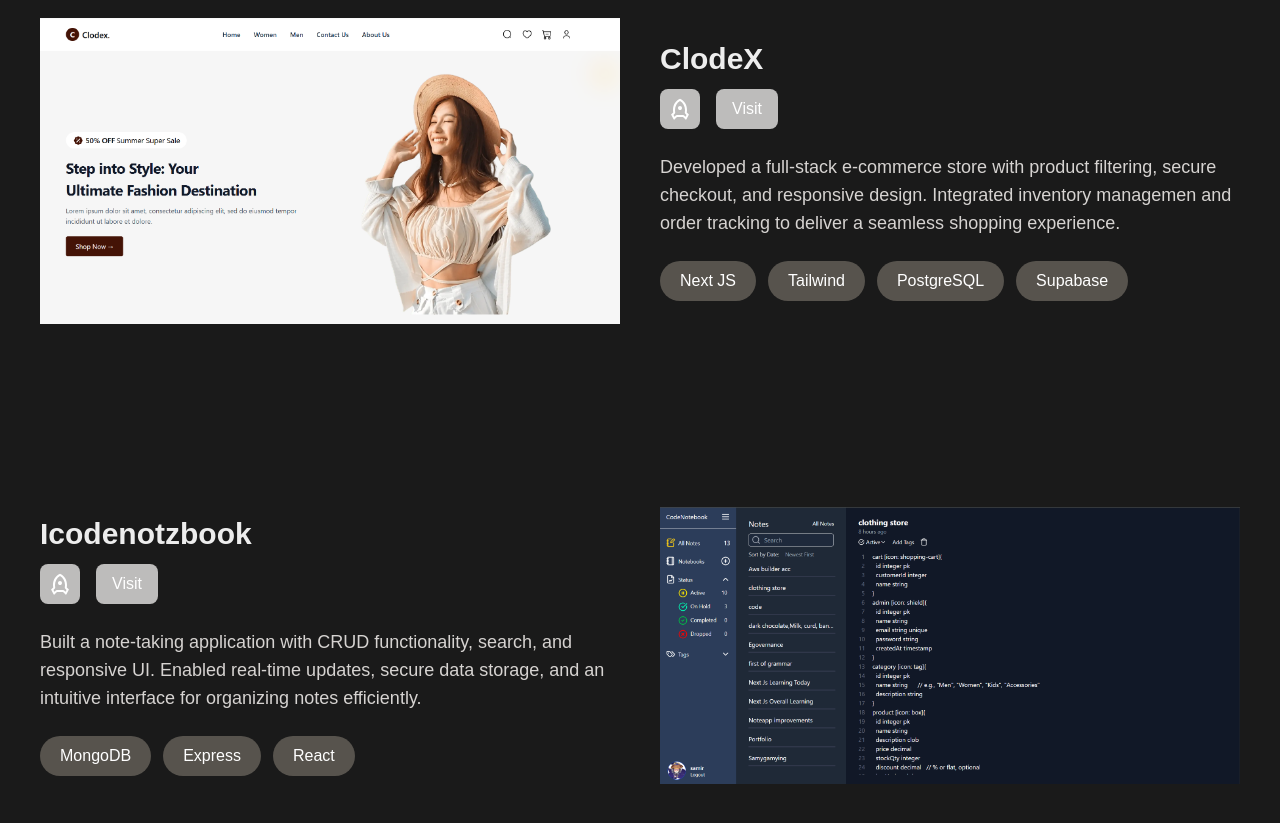
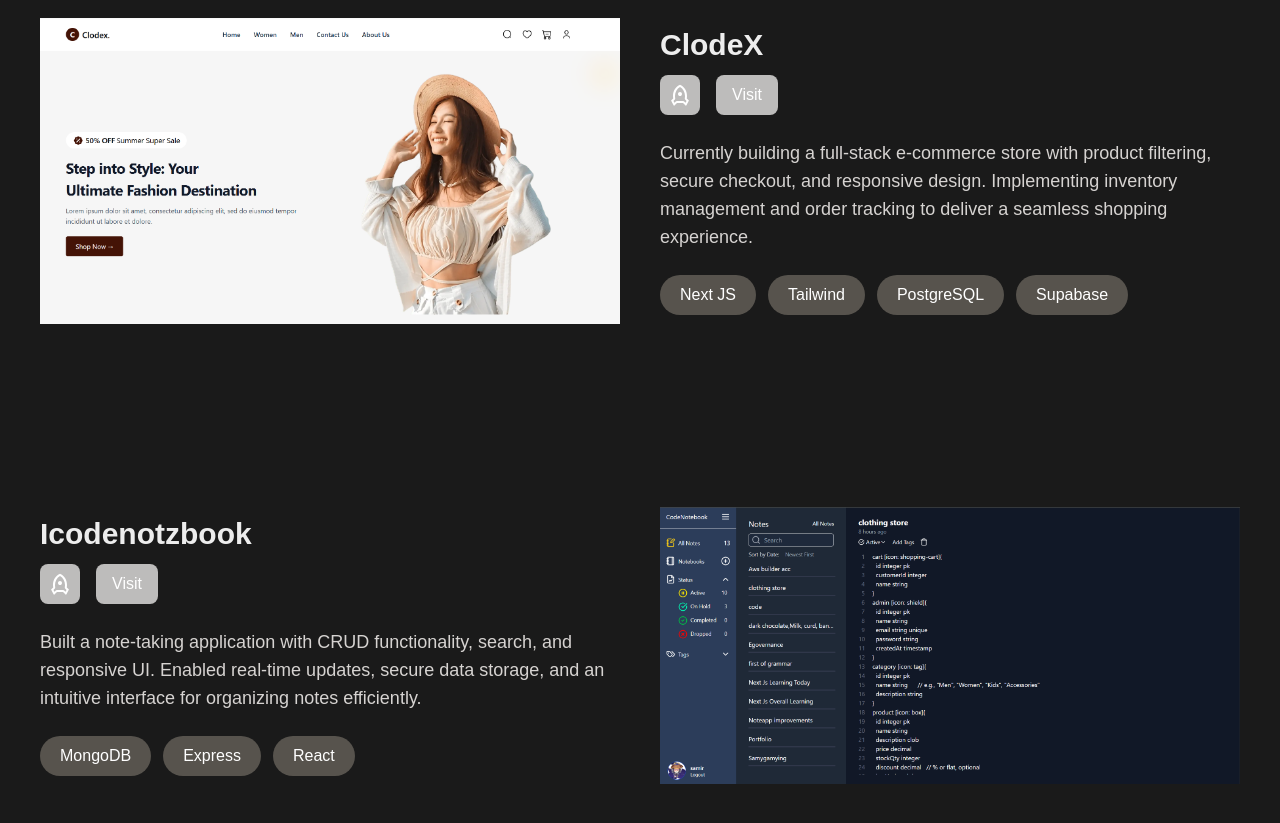
Before and after one commit to WhySamir/next-portfolio, a Next.js app: page / in a window 1280 px wide. Shown: the part 1660-2483 px from the top of the page. Built offline with nearby package versions, Linux system fonts and the light colour scheme.

Commit message:
some changes

```diff
--- a/src/app/components/Projects.tsx
+++ b/src/app/components/Projects.tsx
@@ -112,10 +112,10 @@ const Projects = () => {
               </div>
             </div>
             <p className="text-base md:text-lg text-stone-300">
-              Developed a full-stack e-commerce store with product filtering,
-              secure checkout, and responsive design. Integrated inventory
-              managemen and order tracking to deliver a seamless shopping
-              experience.
+              Currently building a full-stack e-commerce store with product
+              filtering, secure checkout, and responsive design. Implementing
+              inventory management and order tracking to deliver a seamless
+              shopping experience.
             </p>
             <div className="flex flex-wrap gap-3">
               {["Next JS", "Tailwind", "PostgreSQL", "Supabase"].map((tech) => (
```
